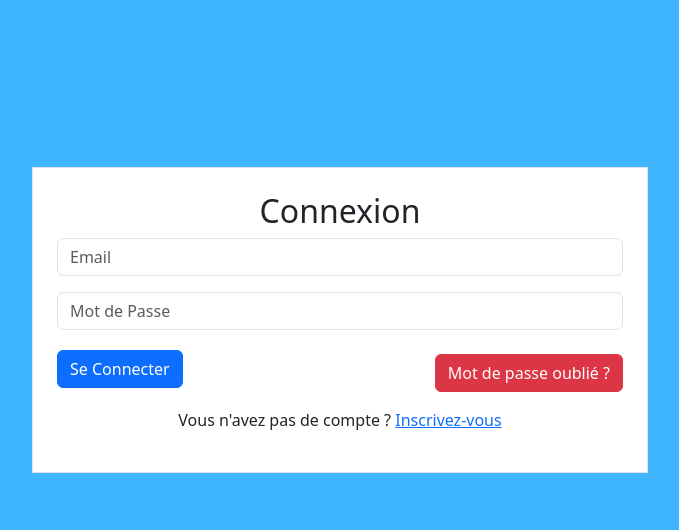
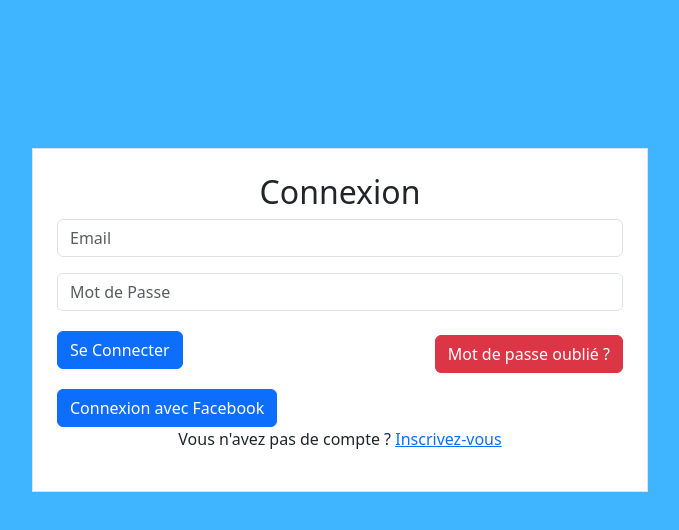
Before and after one commit to Meedbechir/Bakeli-Hack, a React (Create React App) app: page /login in a window 1280 px wide. Shown: the top 530 px of the page, without its empty margins (300-979 px from the left). Built offline with nearby package versions, Linux system fonts and the light colour scheme.

Commit message:
another commit

```diff
--- a/src/components/Login.js
+++ b/src/components/Login.js
@@ -1,7 +1,7 @@
 import React, { useState } from 'react';
 import { Link, useNavigate } from 'react-router-dom';
-import { signInWithEmailAndPassword } from 'firebase/auth';
-import { sendPasswordResetEmail } from 'firebase/auth';
+import { signInWithPopup, FacebookAuthProvider } from 'firebase/auth';
+import { sendPasswordResetEmail, signInWithEmailAndPassword } from 'firebase/auth';
 import { getDocs, query, where, collection } from 'firebase/firestore';
 import { auth, db } from '../config/firebase';
 
@@ -69,6 +69,38 @@
     }
   };
 
+  const handleFacebookLogin = async () => {
+    const provider = new FacebookAuthProvider();
+
+    try {
+      const result = await signInWithPopup(auth, provider);
+      const user = result.user;
+
+      const usersCollection = collection(db, 'users');
+      const q = query(usersCollection, where('email', '==', user.email));
+      const querySnapshot = await getDocs(q);
+
+      if (!querySnapshot.empty) {
+        querySnapshot.forEach((doc) => {
+          const userData = doc.data();
+          const userRole = userData.role;
+
+          if (userRole === 'etudiant') {
+            setIsAuthenticated(true);
+            navigate('/studentCours');
+          } else {
+            alert('Vous n\'avez pas le rôle d\'étudiant pour vous connecter avec Facebook.');
+          }
+        });
+      } else {
+
+      }
+    } catch (error) {
+      console.error(error);
+      alert('Échec de la connexion avec Facebook. Veuillez réessayer.');
+    }
+  };
+
   return (
     <div className="container-fluid div-one">
       <div className="row align-items-center justify-content-center" style={{ minHeight: '80vh' }}>
@@ -105,6 +137,12 @@
                   Mot de passe oublié ?
                 </button>
               </div>
+              <button
+                className="btn btn-primary"
+                onClick={handleFacebookLogin}
+              >
+                Connexion avec Facebook
+              </button>
               <p className="text-center">
                 Vous n'avez pas de compte ? <Link to="/register">Inscrivez-vous</Link>
               </p>
@@ -113,7 +151,6 @@
         </div>
       </div>
 
-      {/* Modal pour la réinitialisation du mot de passe */}
       {showResetModal && (
       <div className="modal" tabIndex="-1" role="dialog" style={{ display: 'block' }}>
         <div className="modal-dialog" role="document">
```
Lines whose indentation alone changed are shown as unchanged.
